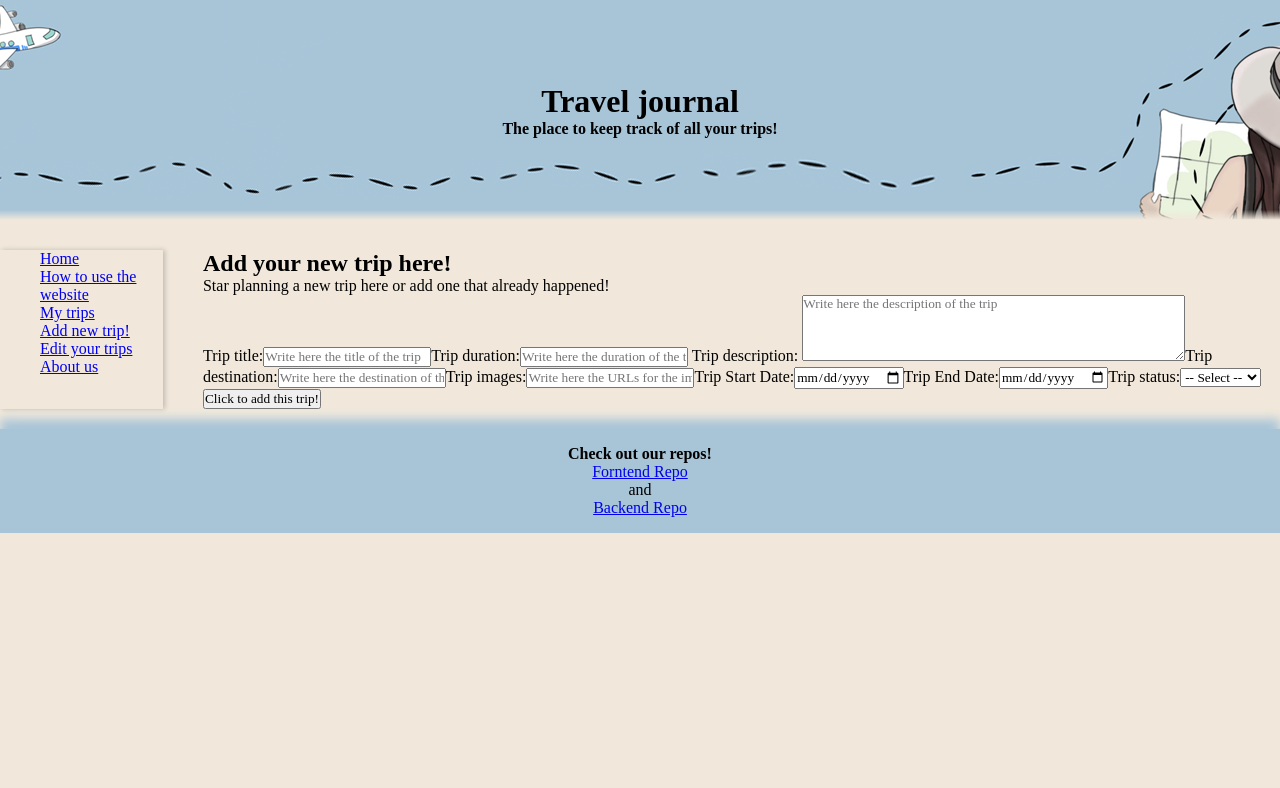
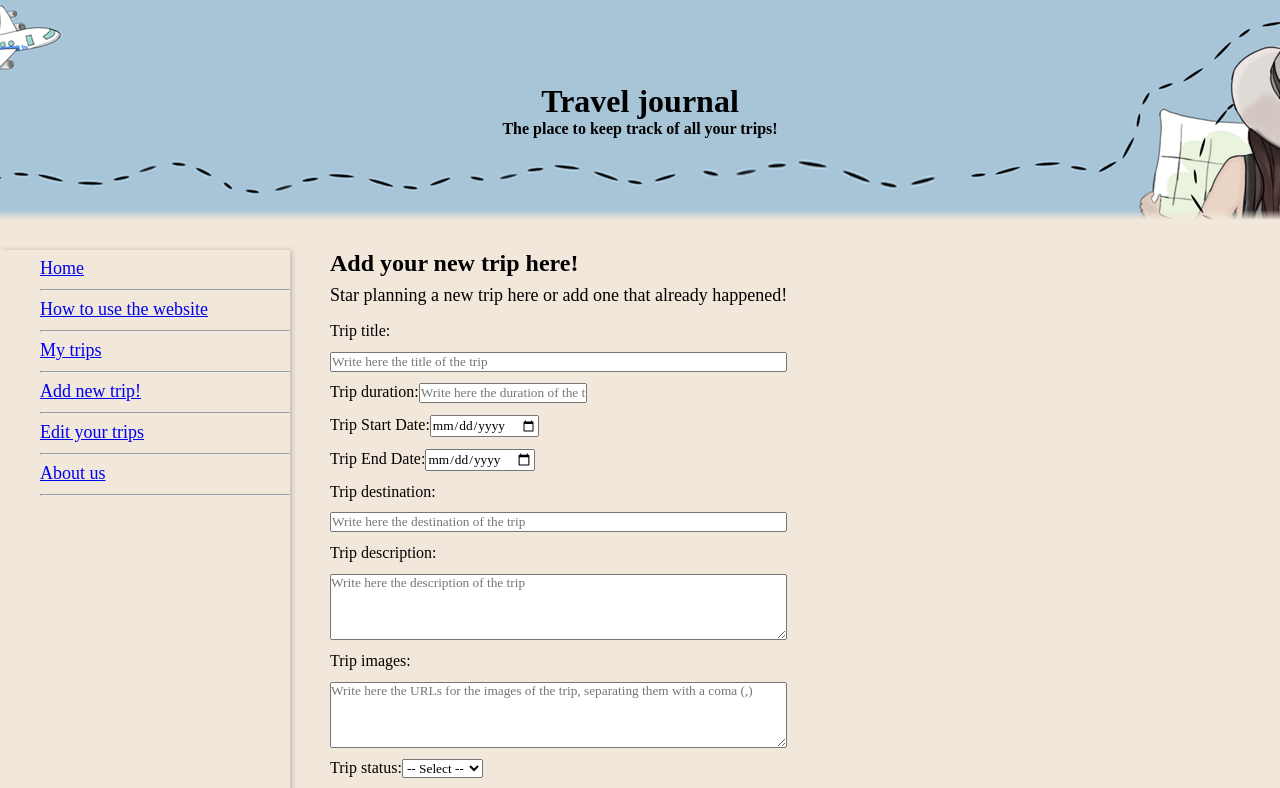
Before and after one commit to LenaH92/travel-journal-forntend, a React (Vite) app: page /trip/new in a window 1280 px wide. Shown: the top 788 px of the page. Built offline with nearby package versions, Linux system fonts and the light colour scheme; no server answers; a web font is replaced by a local one.

Commit message:
some styling in form, sidebar and instructions page

```diff
--- a/src/App.css
+++ b/src/App.css
@@ -9,6 +9,13 @@
 body {
     background-color: rgb(241, 232, 219);
 
+}
+
+p,
+a,
+li {
+    font-size: 18px;
+    padding: 8px 0 10px 0;
 }
 
 h1,
@@ -45,9 +52,10 @@ h6 {
     top: 220px;
     padding-left: 40px;
     list-style: none;
-    width: 250px;
+    min-width: 250px;
     box-shadow: 2px 0 5px rgba(0, 0, 0, 0.2)
 }
+
 
 .pagesDiv {
     margin-left: 40px;
@@ -62,7 +70,20 @@ h6 {
     margin-top: 20px;
 }
 
+/* instructions Page styling */
+.instructionsPage li {
+    margin-left: 40px;
+}
 
+.instructionsPage h2 {
+    padding-top: 20px;
+}
 
-/* instructions Page styling */
-.instructionsPage {}
+/* form styling */
+
+.form {
+    display: flex;
+    flex-direction: column;
+    min-height: 500px;
+    justify-content: space-around;
+}
--- a/src/components/Sidebar.jsx
+++ b/src/components/Sidebar.jsx
@@ -6,21 +6,27 @@ function Sidebar() {
       <NavLink to="/">
         <li>Home</li>
       </NavLink>
+      <hr />
       <NavLink to="/instructions">
         <li>How to use the website</li>
       </NavLink>
+      <hr />
       <NavLink to="/my-trips">
         <li>My trips</li>
       </NavLink>
+      <hr />
       <NavLink to="/trip/new">
         <li>Add new trip!</li>
       </NavLink>
+      <hr />
       <NavLink to="/edit">
         <li>Edit your trips</li>
       </NavLink>
+      <hr />
       <NavLink to="/about-us">
         <li>About us</li>
       </NavLink>
+      <hr />
     </ul>
   );
 }
--- a/src/pages/AddNewTripPage.jsx
+++ b/src/pages/AddNewTripPage.jsx
@@ -70,16 +70,17 @@ const AddNewTripPage = ({ trips, setTrips, fetchTrips }) => {
     return (<div id="newTripPage">
         <h2>Add your new trip here!</h2>
         <p>Star planning a new trip here or add one that already happened!</p>
-        <form onSubmit={handleSubmit}>
+        <form className="form" onSubmit={handleSubmit}>
             <label>
                 Trip title:
-                <input
-                    required
-                    type="text"
-                    value={title}
-                    placeholder="Write here the title of the trip"
-                    onChange={(event) => setTitle(event.target.value)} />
+
             </label>
+            <input
+                required
+                type="text"
+                value={title}
+                placeholder="Write here the title of the trip"
+                onChange={(event) => setTitle(event.target.value)} />
 
             <label>
                 Trip duration:
@@ -89,36 +90,6 @@ const AddNewTripPage = ({ trips, setTrips, fetchTrips }) => {
                     value={duration}
                     placeholder="Write here the duration of the trip in days"
                     onChange={(event) => setDuration(event.target.value)} />
-            </label>
-
-            <label> Trip description: </label>
-            <textarea
-                required
-                rows="4"
-                cols="50"
-                value={description}
-                placeholder="Write here the description of the trip"
-                onChange={(event) => setDescription(event.target.value)}
-            />
-
-            <label>
-                Trip destination:
-                <input
-                    required
-                    type="text"
-                    value={destinations}
-                    placeholder="Write here the destination of the trip"
-                    onChange={(event) => setDestinations(event.target.value)} />
-            </label>
-
-            <label>
-                Trip images:
-                <input
-                    required
-                    type="text"
-                    value={images.join(",")}
-                    placeholder="Write here the URLs for the images of the trip, separating them with a coma (,)"
-                    onChange={(event) => setImages(event.target.value.split(",").map(url => url.trim()))} />
             </label>
 
             <label>
@@ -140,6 +111,41 @@ const AddNewTripPage = ({ trips, setTrips, fetchTrips }) => {
             </label>
 
             <label>
+                Trip destination:
+
+            </label>
+            <input
+                required
+                type="text"
+                value={destinations}
+                placeholder="Write here the destination of the trip"
+                onChange={(event) => setDestinations(event.target.value)} />
+
+            <label> Trip description: </label>
+            <textarea
+                required
+                rows="4"
+                cols="50"
+                value={description}
+                placeholder="Write here the description of the trip"
+                onChange={(event) => setDescription(event.target.value)}
+            />
+
+
+            <label>
+                Trip images:
+
+            </label>
+            <textarea
+                required
+                rows="4"
+                cols="50"
+                value={images.join(",")}
+                placeholder="Write here the URLs for the images of the trip, separating them with a coma (,)"
+                onChange={(event) => setImages(event.target.value.split(/\s*,\s*|\s*\n\s*/).map(url => url.trim()))} />
+
+
+            <label>
                 Trip status:
                 <select required value={tripStatus} onChange={event => {
                     console.log(event);
--- a/src/pages/InstructionsPage.jsx
+++ b/src/pages/InstructionsPage.jsx
@@ -8,7 +8,7 @@ const InstructionsPage = () => {
             <p>
                 We’re thrilled to have you here! This is your space to plan, track, and relive all your amazing adventures. Ready to explore what this app can do? Let’s dive in!
             </p>
-
+            <hr />
             <h2>📖 What Can You Do Here?</h2>
             <ul>
                 <li>
@@ -27,12 +27,12 @@ const InstructionsPage = () => {
                     <strong>Learn More About Us:</strong> Curious about who we are? Check out the <strong>About Us</strong> page for our story.
                 </li>
             </ul>
-
+            <hr />
             <h2>🛠 How to Navigate?</h2>
             <p>
                 Use the <strong>Sidebar</strong> to jump between pages. You’ll find links to the Home Page, My Trips, Add New Trip, Instructions, Edit Trips, and About Us. It's your compass in this adventure!
             </p>
-
+            <hr />
             <h2>🎉 Quick Tips</h2>
             <ul>
                 <li>Click on the <strong>trip title</strong> or <strong>See More</strong> to view detailed trip information.</li>
@@ -41,7 +41,7 @@ const InstructionsPage = () => {
                     Adding images? Paste the URLs of your favorite photos while creating or editing trips separating them with a coma!
                 </li>
             </ul>
-
+            <hr />
             <h2>💬 Need Help?</h2>
             <p>
                 Got questions or suggestions? Let us know—we’d love to hear from you and make this app even better for you!
```
